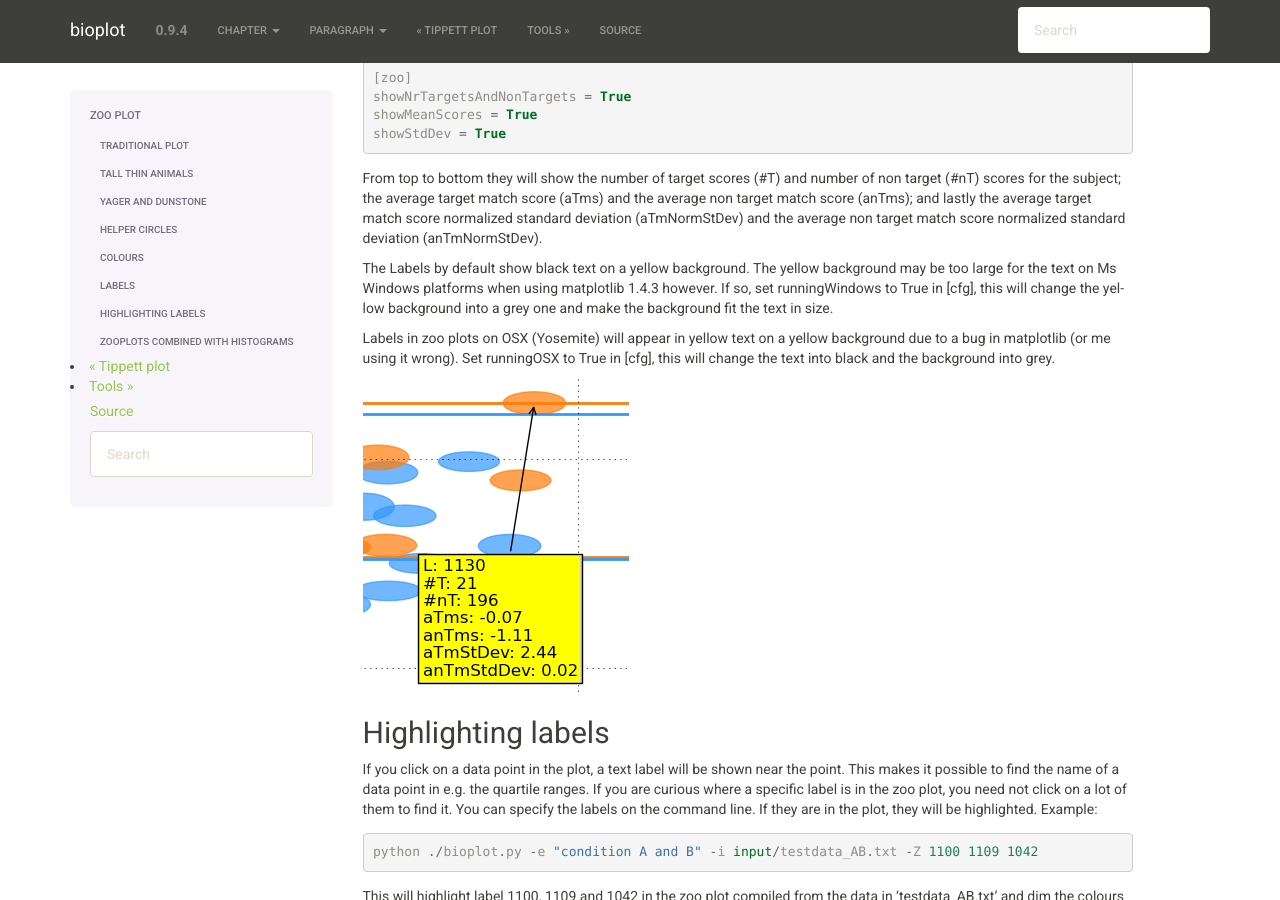
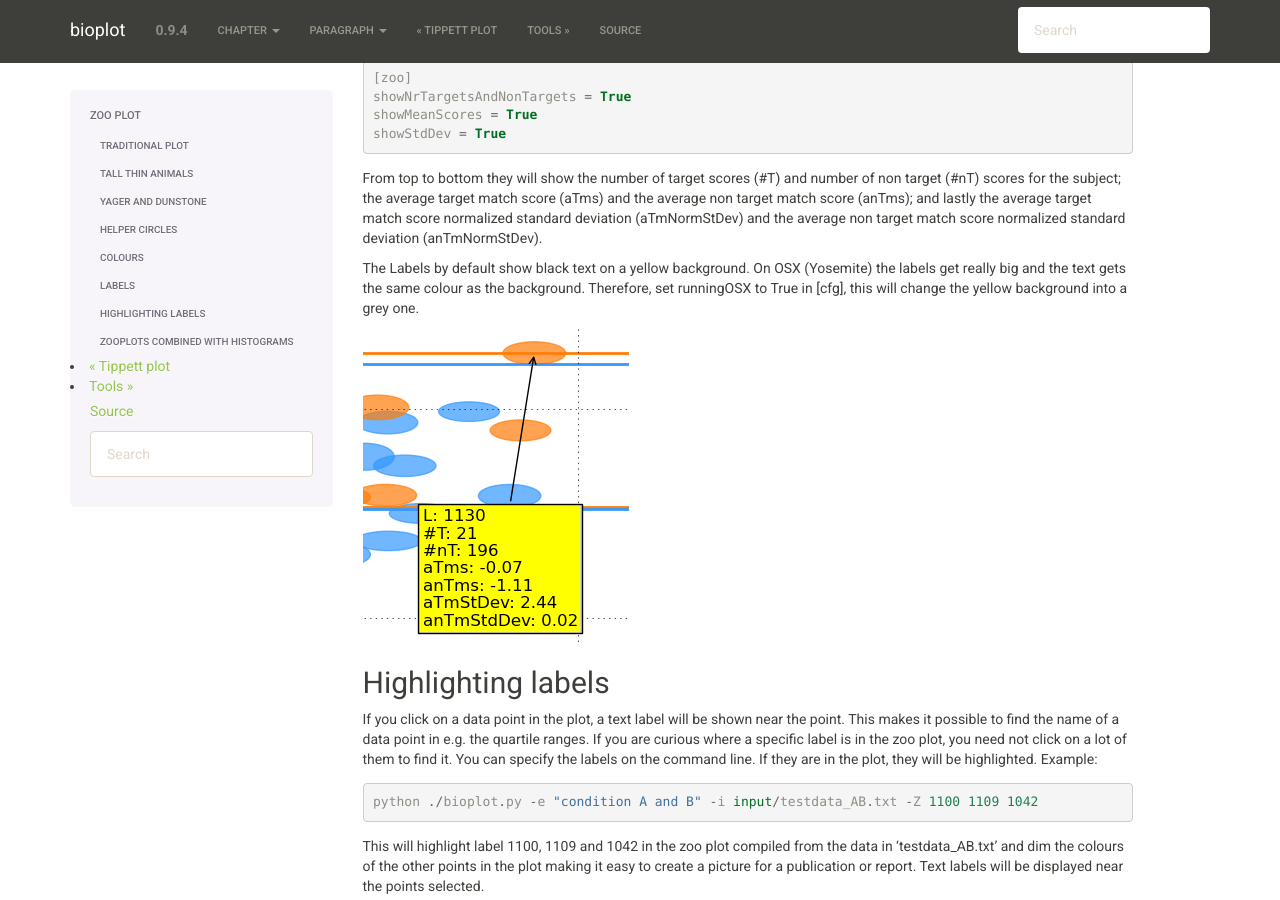
Before and after one commit to josbouten/bioplot, a Sphinx documentation site: the page built from doc/zooplot.rst, in a window 1280 px wide and 900 px high, scrolled down 4260 px. Built offline with Sphinx 7.4.7, drawn with Linux system fonts in a browser that asks for light colours; formulas are drawn with MathJax 3.

Commit message:
osx vs windows

```diff
--- a/INSTALL.txt
+++ b/INSTALL.txt
@@ -72,6 +72,8 @@
 
 pip2 install matplotlib
 
+sudo pip install scikit-learn
+
 sudo git clone https://github.com/josbouten/bioplot.git
 
 From bioplot v0.9.4 on you'll need to install the python machine learning library scikit-learn:
--- a/doc/zooplot.rst
+++ b/doc/zooplot.rst
@@ -148,12 +148,9 @@
 the average target match score (aTms) and the average non target match score (anTms); and lastly
 the average target match score normalized standard deviation (aTmNormStDev) and the average non target match score normalized standard deviation (anTmNormStDev).
 
-The Labels by default show black text on a yellow background. The yellow background may be too large for the text on
-Ms Windows platforms when using matplotlib 1.4.3 however. If so, set runningWindows to True in [cfg], this will
-change the yellow background into a grey one and make the background fit the text in size.
-
-Labels in zoo plots on OSX (Yosemite) will appear in yellow text on a yellow background due to a bug in matplotlib (or me using it wrong).
-Set runningOSX to True in [cfg], this will change the text into black and the background into grey.
+The Labels by default show black text on a yellow background. On OSX (Yosemite) the labels get really big and the text gets the
+same colour as the background. Therefore, set runningOSX to True in [cfg], this will
+change the yellow background into a grey one.
 
 .. image:: images/condition_A_and_B_zoo_plot_label_extract.png
 
--- a/zoo.py
+++ b/zoo.py
@@ -887,7 +887,7 @@
         xText = x + xOffset
         yText = y + yOffset
 
-        if self.config.getRunningOSX() or self.config.getRunningWindows():
+        if self.config.getRunningOSX():
             axes.annotate("%s" % (text),
                           xy,
                           bbox=dict(boxstyle="square", fc="0.8"),
@@ -908,7 +908,7 @@
     def _annotateEllipse4References(self, axesZoo, xy, xText, yText, text):
         ha = 'left'
         va = 'bottom'
-        if self.config.getRunningOSX() or self.config.getRunningWindows():
+        if self.config.getRunningOSX():
             annotation = axesZoo.annotate("%s" % (text),
                                           xy,
                                           bbox=dict(boxstyle="square", fc="0.8"),
@@ -949,7 +949,7 @@
         yText = y + yOffset
         angle = 0
         # angle = 45.0 / xRange * (x - xRange) + 45.0
-        if self.config.getRunningOSX() or self.config.getRunningWindows():
+        if self.config.getRunningOSX():
             annotation = axes.annotate("%s" % (text),
                                        xy,
                                        bbox=dict(boxstyle="square", fc="0.8"),
```
Also changed, not shown: README.md (+2 -0 lines).
